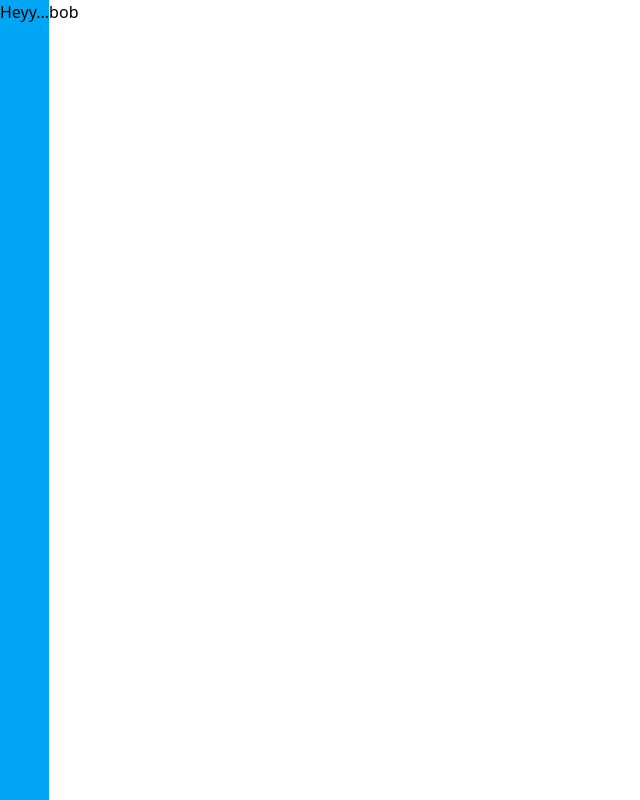
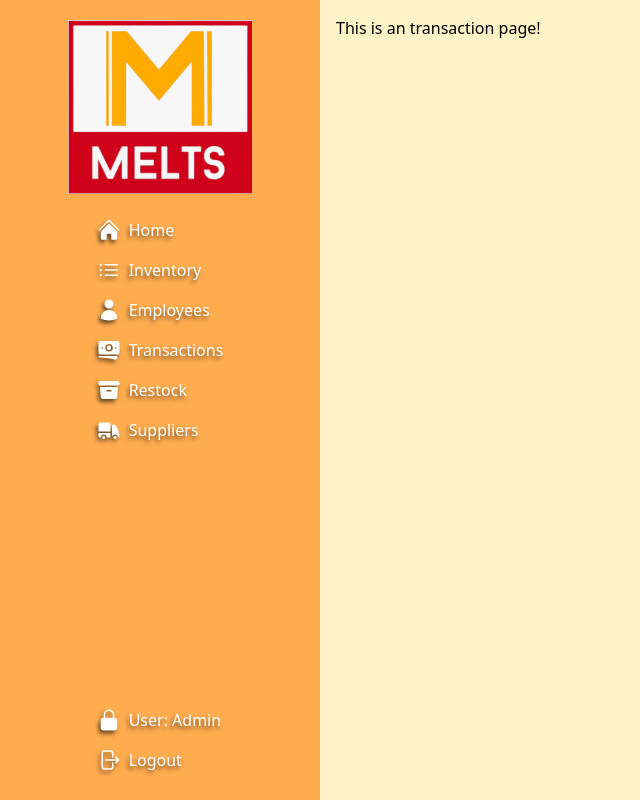
Before and after one commit to rcSabucido/melts-inventory, a React (Vite) app: page /transaction in a window 1280 px wide. Shown: the whole page, without its empty margins (0-640 px from the left). Built offline with nearby package versions, Linux system fonts and the light colour scheme.

Commit message:
Create side bar for different pages

```diff
--- a/src/components/Sidebar.jsx
+++ b/src/components/Sidebar.jsx
@@ -4,48 +4,46 @@ import { HomeIcon, ListBulletIcon, UserIcon, BanknotesIcon, ArchiveBoxIcon, Truc
 
 const Sidebar = () => {
   return (
-    <aside className="h-screen sticky top-0 bg-orange-400/70 min-w-xs h-screen">
-      <div className="h-full" >
-        <img src={Logo} alt="MELTS Logo" className="w-50 place-self-center p-6" />
-        <ol className="flex flex-col text-white border-solid border-black border w-auto">
+    <aside className="h-screen sticky top-0 bg-orange-400/70 min-w-xs h-screen overflow-y-auto overflow-x-hidden">
+      <div className="flex flex-col h-full justify-between items-center w-full p-3" >
+        <img src={Logo} alt="MELTS Logo" className="w-50 place-self-center p-2" />
+        <ol className="flex flex-col text-white float-start px-2 py-2 h-full">
           <li className="py-2 sidebar-link-shadow">
             <a href="/home">
-              <HomeIcon className="h-6 float-left px-2" /> Home
+              <HomeIcon className="h-6 float-left pr-2" /> Home
             </a>
           </li>
           <li className="py-2 sidebar-link-shadow">
             <a href="/inventory">
-              <ListBulletIcon className="h-6 float-left px-2" /> Inventory
+              <ListBulletIcon className="h-6 float-left pr-2" /> Inventory
             </a>
           </li>
           <li className="py-2 sidebar-link-shadow">
             <a href="/employee">
-              <UserIcon className="h-6 float-left px-2" /> Employees
+              <UserIcon className="h-6 float-left pr-2" /> Employees
             </a>
           </li>
           <li className="py-2 sidebar-link-shadow">
             <a href="/transaction">
-              <BanknotesIcon className="h-6 float-left px-2" /> Transactions
+              <BanknotesIcon className="h-6 float-left pr-2" /> Transactions
             </a>
           </li>
           <li className="py-2 sidebar-link-shadow">
             <a href="/restock">
-              <ArchiveBoxIcon className="h-6 float-left px-2" /> Restock
+              <ArchiveBoxIcon className="h-6 float-left pr-2" /> Restock
             </a>
           </li>
-          <li className="py-2 grow sidebar-link-shadow">
+          <li className="py-2 sidebar-link-shadow grow">
             <a href="/supplier">
-              <TruckIcon className="h-6 float-left px-2" /> Suppliers
+              <TruckIcon className="h-6 float-left pr-2" /> Suppliers
             </a>
           </li>
           <li className="py-2 sidebar-link-shadow">
-            <a href="/admin">
-              <LockClosedIcon className="h-6 float-left px-2" /> Admin
-            </a>
+            <LockClosedIcon className="h-6 float-left pr-2" /> User: Admin
           </li>
           <li className="py-2 sidebar-link-shadow">
             <a href="/logout">
-              <ArrowRightStartOnRectangleIcon className="h-6 float-left px-2" /> Logout
+              <ArrowRightStartOnRectangleIcon className="h-6 float-left pr-2" /> Logout
             </a>
           </li>
         </ol>
--- a/src/pages/Employee.jsx
+++ b/src/pages/Employee.jsx
@@ -1,11 +1,13 @@
+import Sidebar from '../components/Sidebar.jsx';
+
 const EmployeePage = () => {
   return (
     <>
-      <div class="flex">
-        <aside class="h-screen sticky top-0 bg-sky-500/100">
-          <h1>Heyy...</h1>
-        </aside>
-        <main class="bg-royal-blue">bob</main>
+      <div className="flex">
+        <Sidebar />
+        <main className="p-4 bg-amber-100 w-full">
+          <h2>This is an employee page!</h2>
+        </main>
       </div>
     </>
   );
--- a/src/pages/Home.jsx
+++ b/src/pages/Home.jsx
@@ -3,9 +3,31 @@ import Sidebar from '../components/Sidebar.jsx';
 const HomePage = () => {
   return (
     <>
-      <div class="flex">
+      <div className="flex">
         <Sidebar />
-        <main class="bg-royal-blue">bob</main>
+        <main className="p-4 bg-amber-100 w-full">
+          <h3>
+Lorem ipsum dolor sit amet, consectetur adipiscing elit. Maecenas in mollis sapien. Suspendisse potenti. Cras faucibus massa ex, quis posuere est suscipit id. Cras ac pharetra leo, tempor tempor urna. Ut tempus feugiat velit, sed ullamcorper nisi consequat vel. Fusce blandit sollicitudin arcu, quis viverra eros vestibulum a. Lorem ipsum dolor sit amet, consectetur adipiscing elit.
+</h3><p>
+Vivamus fringilla, tellus non tempor faucibus, urna enim sagittis mauris, sed ornare urna turpis egestas odio. Cras at semper tortor, vel dignissim ante. Curabitur gravida euismod orci ac accumsan. Nulla convallis urna ex, sed suscipit dolor pulvinar vestibulum. Ut felis ex, facilisis tristique gravida a, varius eget erat. Etiam et ultricies leo, pharetra scelerisque enim. Pellentesque fermentum est risus, non sagittis dolor pretium eu. Curabitur iaculis lorem id mollis rhoncus.
+</p><p>
+Proin id neque augue. Sed aliquet risus non magna tristique convallis. Donec pulvinar, nibh non malesuada consectetur, purus odio eleifend purus, nec vestibulum nisi eros a nisl. Nam felis purus, euismod sed libero ut, laoreet viverra purus. Duis sed mauris volutpat, auctor felis efficitur, elementum nisi. Praesent est tellus, scelerisque eget lacus quis, hendrerit porttitor arcu. Nulla facilisi. Cras ante nulla, aliquet vel ipsum sed, fringilla rhoncus lacus. Curabitur quis euismod elit. Ut eget porttitor risus. Nam tempus tellus turpis, id pharetra massa semper sit amet. Duis hendrerit ex ut lorem elementum eleifend vitae eget lectus. Maecenas lorem neque, lacinia quis consequat vitae, interdum et nibh. In venenatis, urna et pharetra tempor, erat elit ornare velit, vel bibendum nisi justo eget lacus.
+</p><p>
+Ut placerat mauris non tempus ultrices. Aenean consequat sapien eu varius rutrum. Duis lacinia enim sit amet convallis sodales. Suspendisse potenti. Duis vitae porta nulla. Fusce sed accumsan libero, ut lacinia mauris. Lorem ipsum dolor sit amet, consectetur adipiscing elit. Nulla condimentum, ligula id elementum malesuada, elit est congue nunc, et elementum libero velit quis nisi. Interdum et malesuada fames ac ante ipsum primis in faucibus. Praesent venenatis massa ac condimentum pulvinar.
+</p><p>
+Etiam vel leo dolor. Suspendisse sit amet odio porta, tempor turpis fermentum, rutrum augue. Nullam venenatis nisl tortor, at vestibulum ex sagittis sit amet. Duis vulputate mollis eros ac facilisis. Nunc sit amet sollicitudin mauris. Pellentesque sed cursus leo. Maecenas vestibulum mauris id ligula tempor, vel vestibulum mauris pulvinar. Quisque iaculis neque imperdiet, rutrum nibh id, vehicula elit. Vestibulum ante ipsum primis in faucibus orci luctus et ultrices posuere cubilia curae; Ut in mi orci. Suspendisse lacinia luctus dapibus. Etiam convallis viverra bibendum. Duis porttitor velit neque, non fermentum orci eleifend at. Cras sollicitudin justo a lacus porttitor, et fermentum lacus feugiat. Integer erat orci, tincidunt eget facilisis vel, rutrum et sem. Fusce semper, tellus ac fermentum tristique, ex est luctus neque, et pretium nulla erat sit amet purus.
+</p><p>
+Donec et arcu eros. Suspendisse at lacus eget diam rutrum efficitur et vitae justo. Praesent egestas at eros eget fermentum. Donec lacinia porttitor justo, vitae consequat nisi ultricies non. Ut porttitor imperdiet lacus, nec porttitor turpis fringilla quis. Curabitur molestie mollis risus eget faucibus. Donec molestie urna ultricies dignissim maximus. Interdum et malesuada fames ac ante ipsum primis in faucibus. Praesent augue tellus, tincidunt eget porta et, consectetur nec ligula. In accumsan ornare volutpat. Suspendisse consectetur vehicula erat, posuere hendrerit elit viverra nec. Sed euismod rutrum justo pretium dignissim. Proin rutrum enim diam, eget luctus purus blandit eu.
+</p><p>
+Mauris sed nisi a justo commodo dictum id sed dui. Duis dapibus neque in interdum scelerisque. Aliquam erat volutpat. Sed nec tristique mauris, non sagittis metus. Nulla eget malesuada ligula, in tristique ante. Ut in lacinia mi. Nam tristique vitae elit et egestas. Proin cursus urna in arcu vulputate hendrerit. Etiam non mauris gravida, luctus ex nec, interdum arcu. Suspendisse magna lacus, ornare sit amet nisl id, scelerisque euismod lacus. Nullam facilisis laoreet placerat.
+</p><p>
+Nam at tortor elit. Fusce convallis tincidunt ligula, id consequat leo lacinia sit amet. In tincidunt, metus sit amet pharetra tristique, enim erat vulputate turpis, ut cursus odio sem ut metus. Vivamus dictum diam vitae justo dapibus, eget consectetur diam tristique. Suspendisse eget ipsum ut risus bibendum dapibus non at nibh. Nam sit amet risus id dui suscipit volutpat. Aenean tempor lorem ac magna rutrum lacinia. Duis viverra nunc odio, gravida vehicula nunc viverra ac. Donec nec nulla in metus vestibulum sagittis vel in purus. Vivamus convallis, metus nec laoreet pretium, mi arcu vehicula ligula, in rutrum magna eros vitae tortor. Aliquam erat volutpat. Phasellus et semper nulla.
+</p><p>
+Pellentesque in mattis erat. Vestibulum ante ipsum primis in faucibus orci luctus et ultrices posuere cubilia curae; Sed interdum laoreet interdum. Maecenas iaculis risus vel nisl hendrerit pretium. Nulla vel mi id sapien vehicula fermentum. Orci varius natoque penatibus et magnis dis parturient montes, nascetur ridiculus mus. Praesent nec gravida nunc, porta laoreet purus. Vivamus fermentum porta tristique. Phasellus at pretium risus, nec consequat est. Nullam tincidunt ligula vestibulum, porttitor est et, sollicitudin est. In eu ante dui. Quisque eu elementum enim, sed mollis massa. In tempor feugiat enim, id mollis purus accumsan ac.
+</p><p>
+Quisque faucibus ligula velit, in hendrerit erat iaculis nec. Donec nec enim quis leo eleifend lobortis id et mi. Proin pellentesque facilisis aliquam. Nullam facilisis ullamcorper ante. Proin malesuada nibh quis nisi interdum eleifend. Vestibulum consequat sollicitudin aliquet. Donec aliquam leo eget nibh consequat, non aliquam turpis venenatis. In porttitor, ex eu venenatis pretium, neque sapien maximus augue, ut dapibus dui turpis quis sapien. Sed non viverra mauris. Vestibulum diam ipsum, eleifend ac posuere id, rhoncus in metus. Aliquam laoreet vestibulum elit eu congue. Sed feugiat risus tempus lacus bibendum vestibulum. Aliquam sodales, tortor sed consequat placerat, ligula nibh finibus risus, eu convallis nisi nisl id enim.
+        </p>
+        </main>
       </div>
     </>
   );
--- a/src/pages/Inventory.jsx
+++ b/src/pages/Inventory.jsx
@@ -1,11 +1,13 @@
+import Sidebar from '../components/Sidebar.jsx';
+
 const InventoryPage = () => {
   return (
     <>
-      <div class="flex">
-        <aside class="h-screen sticky top-0 bg-sky-500/100">
-          <h1>Heyy...</h1>
-        </aside>
-        <main class="bg-royal-blue">bob</main>
+      <div className="flex">
+        <Sidebar />
+        <main className="p-4 bg-amber-100 w-full">
+          <h2>This is an inventory page!</h2>
+        </main>
       </div>
     </>
   );
--- a/src/pages/Login.jsx
+++ b/src/pages/Login.jsx
@@ -1,11 +1,10 @@
 const LoginPage = () => {
   return (
     <>
-      <div class="flex">
-        <aside class="h-screen sticky top-0 bg-sky-500/100">
-          <h1>Heyy...</h1>
-        </aside>
-        <main class="bg-royal-blue">bob</main>
+      <div className="flex">
+        <main className="p-4 bg-amber-100 w-full h-screen">
+          <h2>This is a login page!</h2>
+        </main>
       </div>
     </>
   );
--- a/src/pages/Restock.jsx
+++ b/src/pages/Restock.jsx
@@ -1,12 +1,13 @@
+import Sidebar from '../components/Sidebar.jsx';
 
 const RestockPage = () => {
   return (
     <>
-      <div class="flex">
-        <aside class="h-screen sticky top-0 bg-sky-500/100">
-          <h1>Heyy...</h1>
-        </aside>
-        <main class="bg-royal-blue">bob</main>
+      <div className="flex">
+        <Sidebar />
+        <main className="p-4 bg-amber-100 w-full">
+          <h2>This is an restock page!</h2>
+        </main>
       </div>
     </>
   );
--- a/src/pages/Supplier.jsx
+++ b/src/pages/Supplier.jsx
@@ -1,12 +1,13 @@
+import Sidebar from '../components/Sidebar.jsx';
 
 const SupplierPage = () => {
   return (
     <>
-      <div class="flex">
-        <aside class="h-screen sticky top-0 bg-sky-500/100">
-          <h1>Heyy...</h1>
-        </aside>
-        <main class="bg-royal-blue">bob</main>
+      <div className="flex">
+        <Sidebar />
+        <main className="p-4 bg-amber-100 w-full">
+          <h2>This is an supplier page!</h2>
+        </main>
       </div>
     </>
   );
--- a/src/pages/Transaction.jsx
+++ b/src/pages/Transaction.jsx
@@ -1,12 +1,13 @@
+import Sidebar from '../components/Sidebar.jsx';
 
 const TransactionPage = () => {
   return (
     <>
-      <div class="flex">
-        <aside class="h-screen sticky top-0 bg-sky-500/100">
-          <h1>Heyy...</h1>
-        </aside>
-        <main class="bg-royal-blue">bob</main>
+      <div className="flex">
+        <Sidebar />
+        <main className="p-4 bg-amber-100 w-full">
+          <h2>This is an transaction page!</h2>
+        </main>
       </div>
     </>
   );
```
